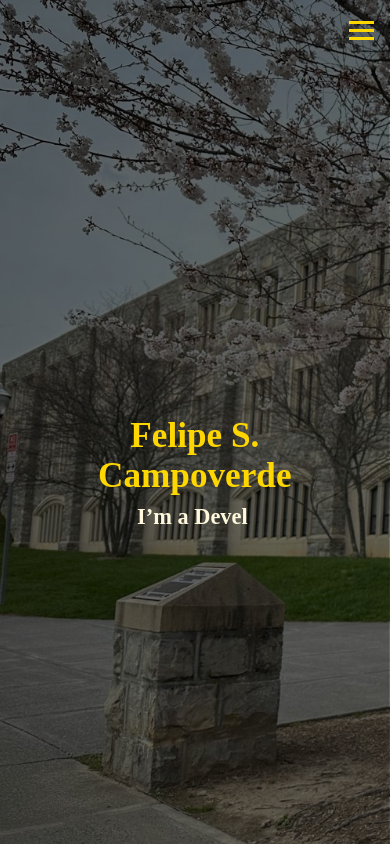
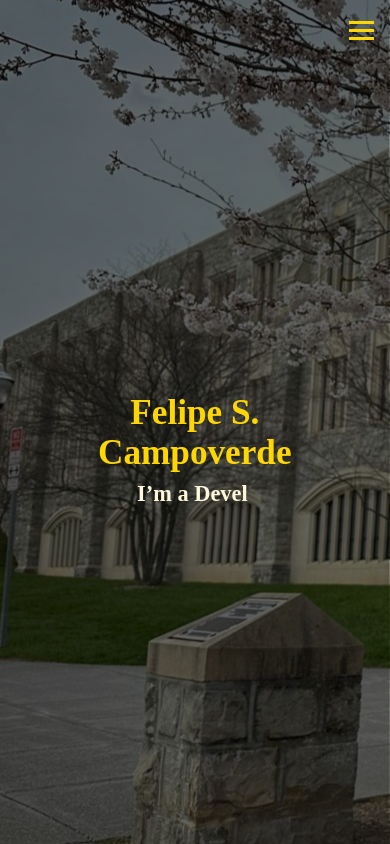
Before and after one commit to fcampoverdeg/MyPortfolio, a React (Create React App) app in the folder frontend/: page / in a window 390 px wide. Built offline with nearby package versions, Linux system fonts and the light colour scheme; no server answers; a web font is replaced by a local one.

Commit message:
testing buttons mobile

```diff
--- a/frontend/src/components/Home.css
+++ b/frontend/src/components/Home.css
@@ -1,11 +1,16 @@
 /* src/components/Home.css */
 
+/* #################################################################################################### */
+/* Home Page Design */
+/* #################################################################################################### */
+
+/* ======= Home Container ======== */
 .home-container {
   height: 100vh;
   width: 100vw;
   background-image: url("../images/cover.jpg");
-  background-size: cover;
-  background-position: left center;;
+  background-size: cover 30%;
+  background-position: left center;
   background-repeat: no-repeat;
   position: relative;
 
@@ -15,19 +20,20 @@
   overflow: hidden;
 }
 
+/* ======== Overlay ======== */
 .overlay {
   position: absolute;
   top: 0;
   left: 0;
-  height: 105%;
+  height: 100%;
   width: 100%;
   background-color: rgba(0, 0, 0, 0.6); /* covers entire image */
   display: flex;
   align-items: center;      /* Vertical centering */
   justify-content: center;  /* Horizontal centering */
-  z-index: 1;
 }
 
+/* ======== Home Content ======== */
 .home-content {
   position: absolute;
   top: 50%;
@@ -37,6 +43,7 @@
   z-index: 2;
 }
 
+/* ======== Home Title ======== */
 .home-title {
   font-size: 3rem;
   font-weight: bold;
@@ -51,8 +58,6 @@
   margin-top: 0rem;;
   font-family: 'Playfair Display', cursive;
 
-
-  /* NEW: prevent layout shift */
   min-height: 2.2em;          /* Reserve space for 1-2 lines */
   width: 100%;
   max-width: 80vw;            /* Prevent overflow on mobile */
@@ -61,6 +66,7 @@
   text-overflow: ellipsis;    /* Optional: add ... if overflowing */
 }
 
+/* ======== Blinking Cursor ======== */
 .blinking-cursor {
   animation: blink 1s infinite;
 }
@@ -70,10 +76,14 @@
   50% { opacity: 0; }
 }
 
-/* ========== Phone Preview ========== */
+/* #################################################################################################### */
+/* Phone Setup */
+/* #################################################################################################### */
+
 /* Tweak home-content positioning on smaller screens */
 @media screen and (max-width: 768px) {
 
+  /* ======== Home Container Phone ======== */
   .home-container {
     top: 50%;
     left: 50%;
@@ -83,6 +93,7 @@
     text-align: center;               /* centers text inside */
   }
 
+  /* ======== Overlay Phone ======== */
   .home-content {
     display: block;
     width: 60%;
@@ -92,12 +103,14 @@
     font-size: 90%;
   }
 
+  /* ======== Home Title Phone ======== */
   .home-title {
     display: block;
     font-size: 2.2rem;
     margin-bottom: 0.5rem;   /* space between lines */
   }
 
+  /* ======== Home Subtitle Phone ======== */
   .home-subtitle {
     display: block;
     font-size: 1.4rem;
--- a/frontend/src/components/Navbar.css
+++ b/frontend/src/components/Navbar.css
@@ -5,7 +5,11 @@
 @import url('https://fonts.googleapis.com/css2?family=Playfair+Display:ital@1&display=swap');
 
 
-/* ======== Sidebar Design ======== */
+/* #################################################################################################### */
+/* Sidebar Design */
+/* #################################################################################################### */
+
+/* ======== Profile Sidebar ======== */
 .profile {
   position: fixed;
   top: 0;
@@ -23,7 +27,7 @@
   justify-content: center;
 }
 
-/* ======== Profile Picture ======== */
+/* ======== Profile Header ======== */
 .profile-header {
   display: flex;
   flex-direction: column;
@@ -32,6 +36,7 @@
   margin-bottom: 2rem;
 }
 
+/* ======== Profile Image ======== */
 .profile-image {
   width: 130px;
   height: 130px;
@@ -42,6 +47,7 @@
   margin-bottom: 1rem;
 }
 
+/* ======== Profile Name ======== */
 .profile-name {
   font-size: 1.3rem;
   font-weight: bold;
@@ -60,12 +66,14 @@
   margin: 1rem 0;
 }
 
+/* Social icons styles */
 .social-icons a {
   color: #FFD700;
   font-size: 1.2rem;
   transition: transform 0.3s ease, color 0.3s ease;
 }
 
+/* Social icons hover effect */
 .social-icons a:hover {
   color: white;
   transform: scale(1.2);
@@ -80,6 +88,7 @@
   gap: 1.75rem;
 }
 
+/* Nav menu items */
 .nav-link {
   color: #FFD700;
   text-decoration: none;
@@ -90,10 +99,12 @@
   cursor: pointer;
 }
 
+/* Hover effect for nav links */
 .nav-link:hover {
   color: #fff8dc;
 }
 
+/* Underline effect for nav links */
 .nav-link::after {
   content: "";
   position: absolute;
@@ -105,6 +116,7 @@
   transition: width 0.3s ease;
 }
 
+/* Underline effect on hover */
 .nav-link:hover::after {
   width: 100%;
 }
@@ -163,6 +175,7 @@
   transition: width 0.3s ease;
 }
 
+/* Hover effect for submenu links */
 .github-submenu .nav-link:hover::after {
   width: 100%;
 }
@@ -172,11 +185,14 @@
   transition: transform 0.3s ease;
 }
 
+/* Rotate arrow on hover */
 .github-toggle:hover .arrow {
   transform: rotate(180deg);
 }
 
-
+/* #################################################################################################### */
+/* Phone Setup */
+/* #################################################################################################### */
 
 /* ========== Hamburger Toggle Styles ========== */
 .mobile-nav-toggle {
@@ -188,6 +204,7 @@
   z-index: 1000;
 }
 
+/* Hamburger bars */
 .mobile-nav-toggle .bar {
   width: 25px;
   height: 3px;
@@ -196,28 +213,19 @@
   transition: all 0.4s ease-in-out;
 }
 
-/* ========== Phone Preview ========== */
-.mobile-nav-toggle.is-active .bar:nth-child(1) {
-  transform: translateY(8px) rotate(45deg);
-}
-
-.mobile-nav-toggle.is-active .bar:nth-child(2) {
-  opacity: 0;
-}
-
-.mobile-nav-toggle.is-active .bar:nth-child(3) {
-  transform: translateY(-8px) rotate(-45deg);
-}
-
 /* Sidebar hidden on mobile unless active */
 @media screen and (max-width: 768px) {
   .profile {
     transform: translateX(-100%);
   }
 
+  /* Show sidebar when active */
   .profile.active {
     transform: translateX(0);
     width: 150px;
+    overflow-y: auto;
+    max-height: 100vh;
+    -webkit-overflow-scrolling: touch;
   }
 }
 
@@ -228,6 +236,7 @@
   }
 }
 
+/* Profile image size adjustment for mobile */
 @media screen and (max-width: 769px) {
 .profile-image {
   width: 110px;
@@ -249,9 +258,23 @@
   }
 }
 
+/* Hide sidebar on small screens */
 @media screen and (max-width: 768px) {
   .nav-menu {
     padding: 0;
     margin: 0;
   }
 }
+
+/* ========== Phone Preview ========== */
+.mobile-nav-toggle.is-active .bar:nth-child(1) {
+  transform: translateY(8px) rotate(45deg);
+}
+
+.mobile-nav-toggle.is-active .bar:nth-child(2) {
+  opacity: 0;
+}
+
+.mobile-nav-toggle.is-active .bar:nth-child(3) {
+  transform: translateY(-8px) rotate(-45deg);
+}
```
